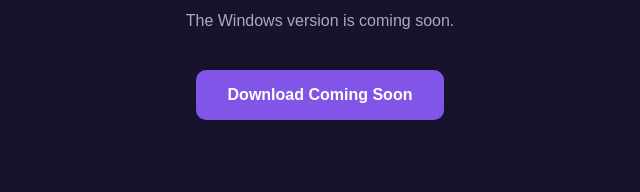
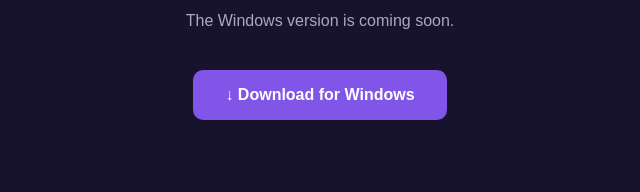
Before and after one commit to lenkasmruti30-prog/ArtFlow-Studio, a plain HTML site: page index.html in a window 1280 px wide. Shown: the part 1405-1597 px from the top of the page, 320-960 px from the left. Drawn offline with Linux system fonts and the light colour scheme.

Commit message:
Update download link for Windows version

```diff
--- a/index.html
+++ b/index.html
@@ -57,7 +57,7 @@ footer{padding:30px;text-align:center;color:#858397;border-top:1px solid #25243b
 <section id="download" class="download">
 <h2>Get ArtFlow Studio</h2>
 <p class="sub">The Windows version is coming soon.</p>
-<a href="#" class="btn">Download Coming Soon</a>
+<a href="https://github.com/lenkasmruti30-prog/ArtFlow-Studio/releases/latest/download/ArtFlow-Studio-Windows.zip" class="btn">↓ Download for Windows</a>
 </section>
 <footer>© 2026 ArtFlow Studio. All Rights Reserved.</footer>
 </body>
```
